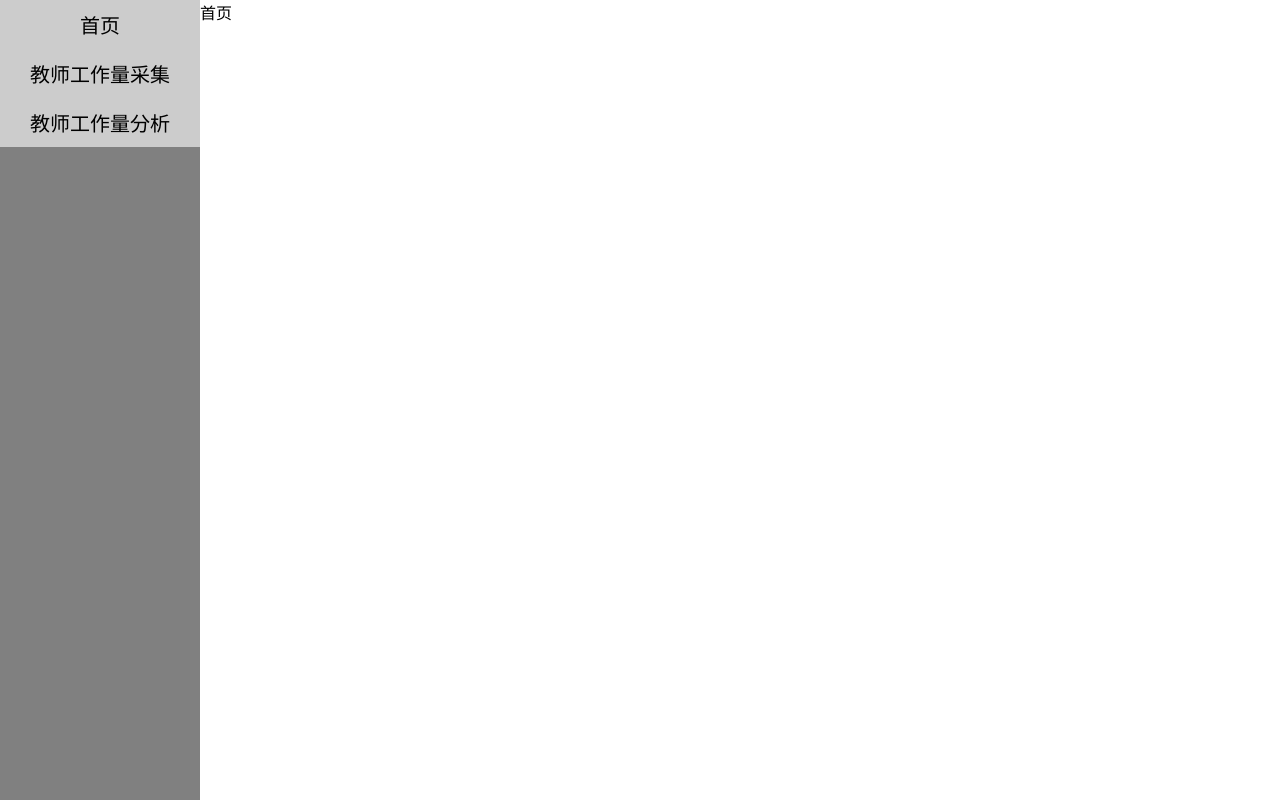
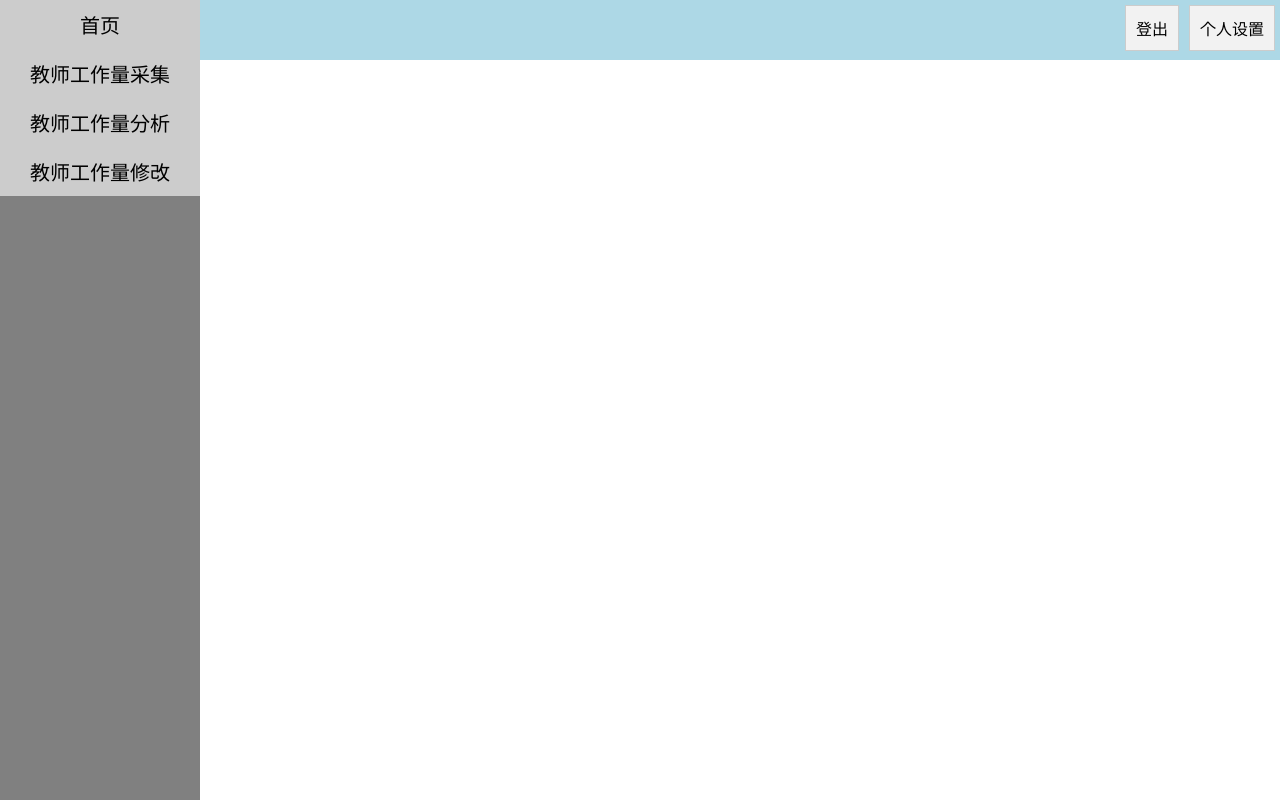
Before and after one commit to qingjiafou/-, a Flask app: page /toindex in a window 1280 px wide. Run offline with Flask 3, Linux system fonts and the light colour scheme.

Commit message:
基本完成了每个分网页的基本框架

```diff
--- a/第二版全部内容/static/css/index.css
+++ b/第二版全部内容/static/css/index.css
@@ -52,3 +52,22 @@
     flex: 1;
     margin-left: 200px; /* 导航栏宽度 */
 }
+.right_menu {
+    list-style-type: none;
+    padding: 0;
+    margin: 0;
+    position: fixed; /* 使用固定定位 */
+    top: 0;
+    right: 0;
+    display: flex; /* 使用 Flex 布局使得子元素横向排列 */
+}
+.right_menu li {
+    padding: 10px;
+    margin: 5px;
+    background-color: #f2f2f2;
+    border: 1px solid #ccc;
+}
+.Top {
+    background-color: lightblue; /* 设置背景颜色 */
+    padding: 30px;
+}
--- a/第二版全部内容/templates/index.html
+++ b/第二版全部内容/templates/index.html
@@ -20,30 +20,41 @@
 		<ul class="ulList">
 			<li class="liList">
 				<p onclick="menu_active(ulOne)">首页</p>
-				<ul class="childUl" id="ulOne" style="display: none;">
-					<li>选项1.1</li>
-					<li>选项1.2</li>
-				</ul>
 			</li>
 			<li class="liList">
 				<p onclick="menu_active(ulTwo)">教师工作量采集</p>
 				<ul class="childUl" id="ulTwo" style="display: none;">
-					<li>选项2.1</li>
-					<li>选项2.2</li>
+					<li>文件导入</li>
+					<li>自主填报</li>
 				</ul>
 			</li>
 			<li class="liList">
 				<p onclick="menu_active(ulThree)">教师工作量分析</p>
 				<ul class="childUl" id="ulThree" style="display: none;">
-					<li>选项3.1</li>
-					<li>选项3.2</li>
-					<li>选项3.3</li>
+					<li>工作量查询</li>
+					<li>工作量汇总</li>
+				</ul>
+			</li>
+			<li class="liList">
+				<p onclick="menu_active(ulFour)">教师工作量修改</p>
+				<ul class="childUl" id="ulFour" style="display: none;">
+					<li>工作量删除</li>
+					<li>工作量修改</li>
 				</ul>
 			</li>
 		</ul>
 	</div>
 	<div class="content">
-	<p>首页</p>
+		<!--个人设置-->
+		<div class="Top">
+			<ul class="right_menu">
+				<li>登出</li>
+				<li>个人设置</li>
+			</ul>
+		</div>
+		<!--主要显示内容-->
+		<div class="Main_content">
+		</div>
 	</div>
 </body>
 </html>
```
